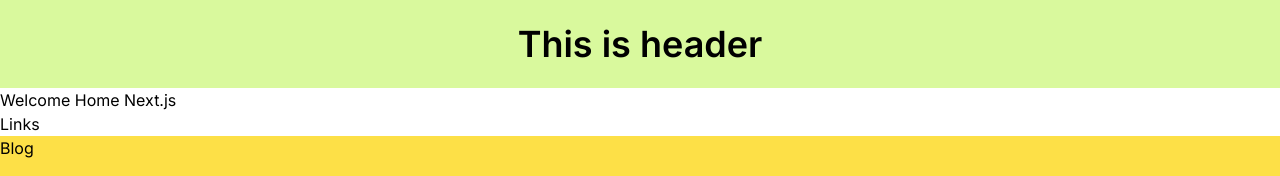
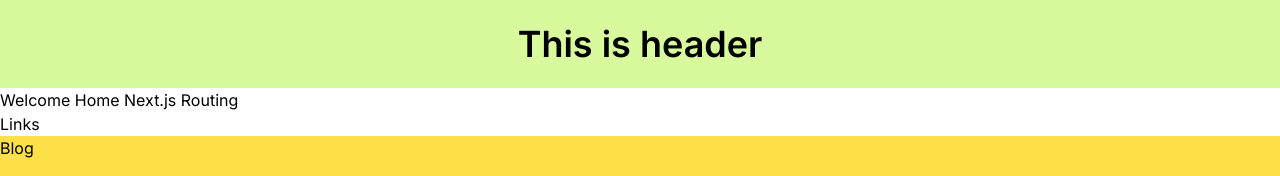
Before and after one commit to mirnatul/nextjs-codevolution, a Next.js app: page / in a window 1280 px wide. Shown: the top 176 px of the page. Built offline with nearby package versions, Linux system fonts and the light colour scheme.

Commit message:
basic end of nextjs routing

```diff
--- a/src/app/page.js
+++ b/src/app/page.js
@@ -4,7 +4,7 @@ import Link from 'next/link'
 export default function Home() {
   return (
     <div>
-      <h1>Welcome Home Next.js</h1>
+      <h1>Welcome Home Next.js Routing</h1>
       <h2>Links</h2>
       <ul className='bg-yellow-300 flex flex-col gap-3'>
         <li><Link href='/blog'>Blog</Link></li>
```
